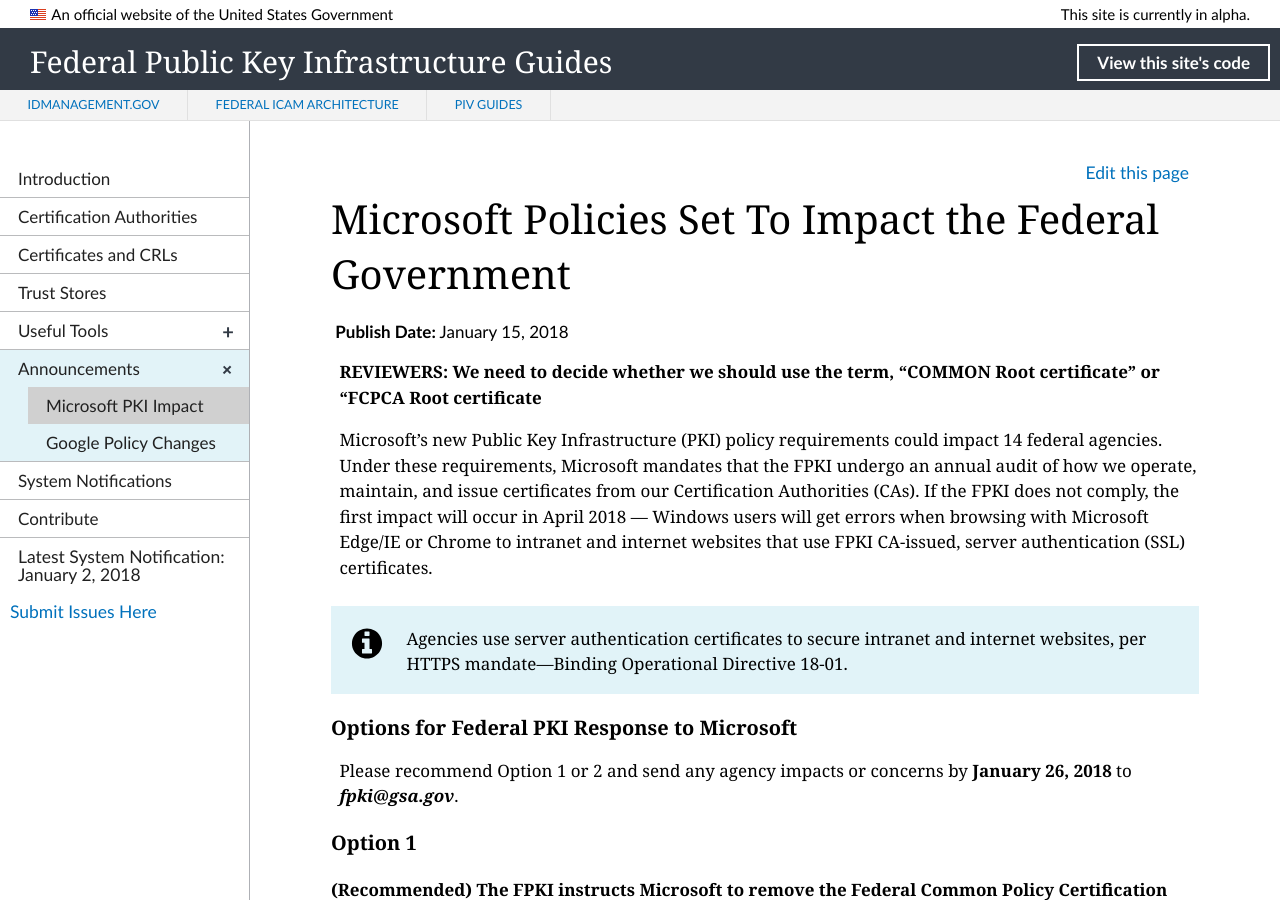
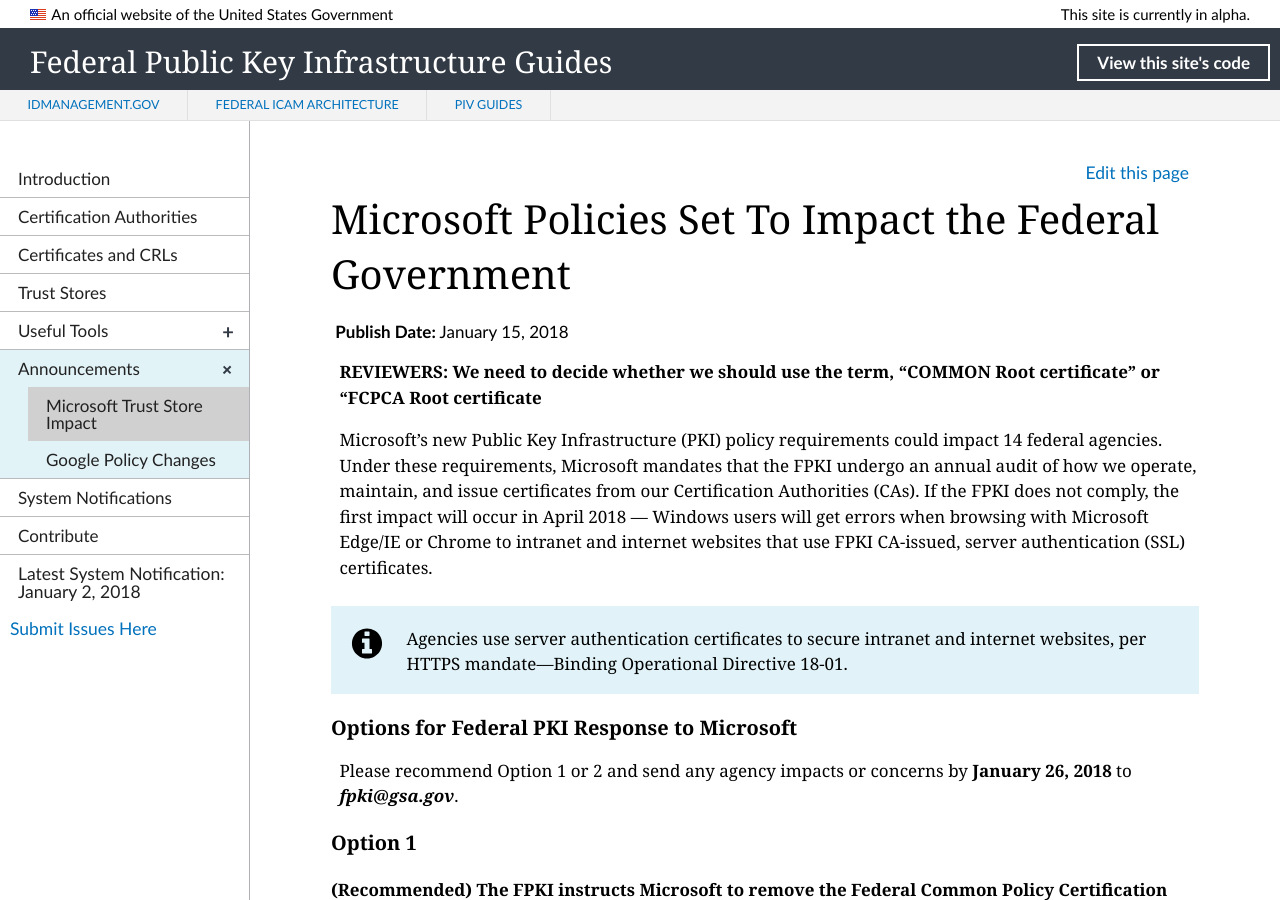
Before and after one commit to GSA/fpki-guides, a Jekyll site: the page built from _announcements/01_microsoft_constraint.md, in a window 1280 px wide and 900 px high. Built offline with Jekyll 4.4.1, drawn with Linux system fonts in a browser that asks for light colours; nearby versions of some CDN libraries; library files that are not in the unit come from our copies.

Commit message:
Update 01_microsoft_constraint.md
New navtitle

```diff
--- a/_announcements/01_microsoft_constraint.md
+++ b/_announcements/01_microsoft_constraint.md
@@ -1,6 +1,6 @@
 ---
 layout: default
-navtitle: Microsoft PKI Impact
+navtitle: Microsoft Trust Store Impact
 title: Microsoft Policies Set To Impact the Federal Government
 pubDate: January 15, 2018
 collection: announcements
```
